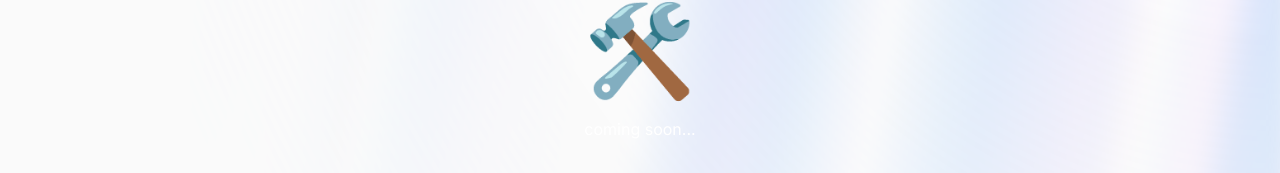
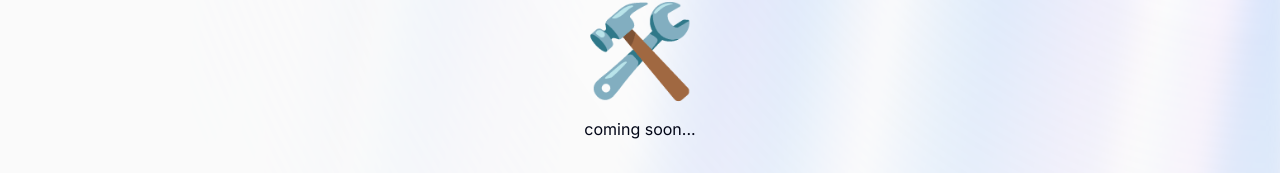
Before and after one commit to Marko21002/money-glitch-marketing, a Next.js app: page / in a window 1280 px wide. Shown: the part 627-800 px from the top of the page. Built offline with nearby package versions, Linux system fonts and the light colour scheme.

Commit message:
coming soon color fix

```diff
--- a/components/ui/hero.tsx
+++ b/components/ui/hero.tsx
@@ -38,7 +38,7 @@ and make money
 
   </div>
     <div className="text-center text-[90px]">🛠️</div>
-    <div className="text-white text-center">coming soon...</div>
+    <div className="dark:text-white text-center">coming soon...</div>
 </div>
 
         </div>
```
